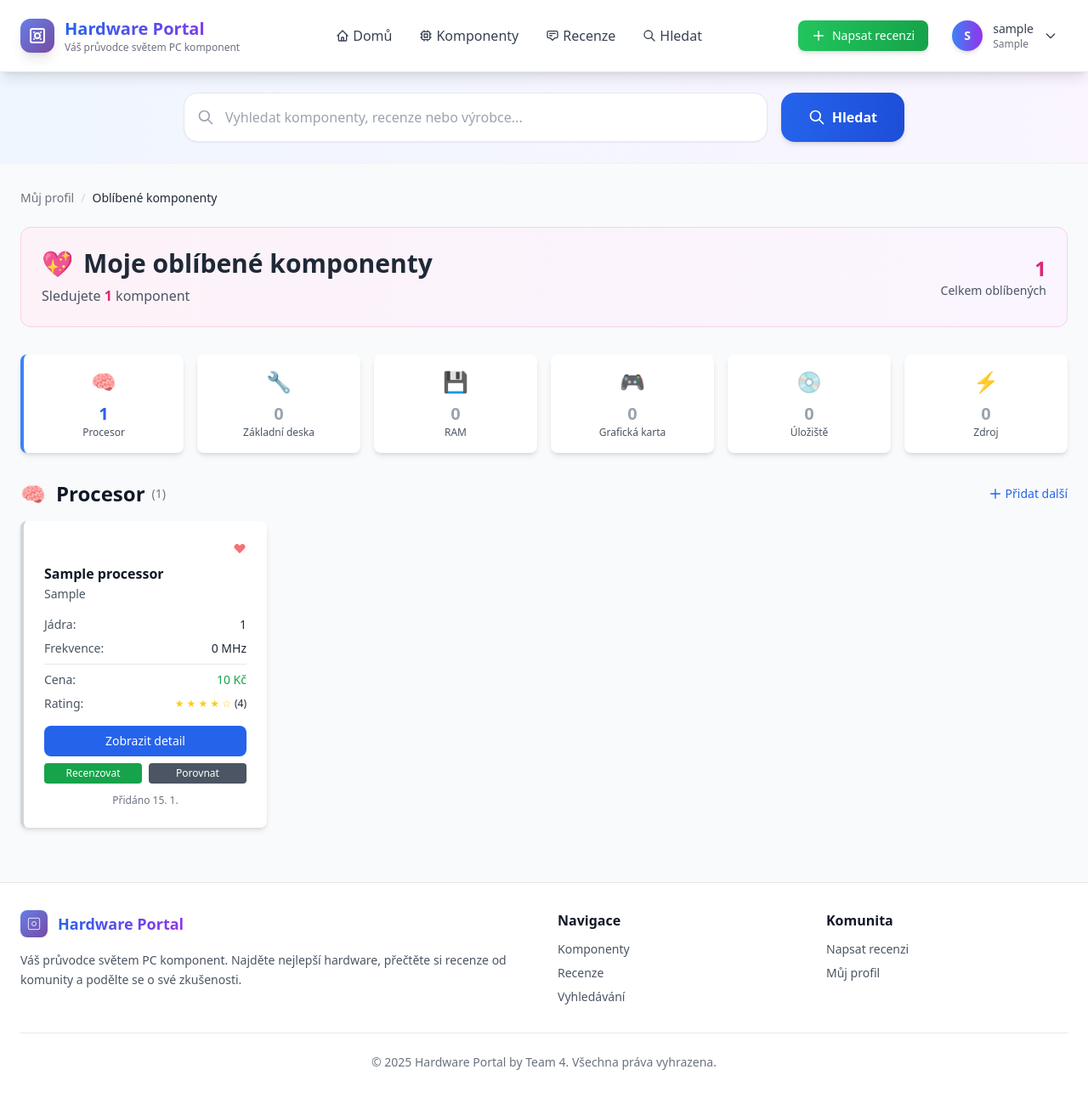
After one commit to AshenVoid/HWPortal, a Django app: page /favorites/ in a window 1280 px wide. The commit adds this page. Shown: the whole page at 85% size. Run offline with Django 5.2, Linux system fonts and the light colour scheme; a user stored in the database is signed in; tables that the repository leaves empty hold one stand-in row (values such as "Sample post"); some libraries are stand-ins or nearby versions.

Commit message:
feature: favorites, added my_favorites, two models, dict unpack extras

```diff
--- a/HWPortal/viewer/templates/viewer/base.html
+++ b/HWPortal/viewer/templates/viewer/base.html
@@ -152,6 +152,16 @@
                                 <div>
                                     <p class="font-medium">Moje recenze</p>
                                     <p class="text-xs text-gray-500">Spravovat recenze</p>
+                                </div>
+                            </a>
+
+                            <a href="{% url 'my_favorites' %}" class="flex items-center px-4 py-2 text-sm text-gray-700 hover:bg-pink-50 hover:text-pink-600 transition">
+                                <svg class="w-4 h-4 mr-3" fill="currentColor" viewBox="0 0 20 20">
+                                    <path fill-rule="evenodd" d="M3.172 5.172a4 4 0 015.656 0L10 6.343l1.172-1.171a4 4 0 115.656 5.656L10 17.657l-6.828-6.829a4 4 0 010-5.656z" clip-rule="evenodd"/>
+                                </svg>
+                                <div>
+                                    <p class="font-medium">Oblíbené komponenty</p>
+                                    <p class="text-xs text-pink-400">Moje kolekce</p>
                                 </div>
                             </a>
 
--- /dev/null
+++ b/HWPortal/viewer/templates/viewer/my_favorites.html
@@ -0,0 +1,287 @@
+{% extends 'viewer/base.html' %}
+{% load dict_extras %}
+
+{% block title %}Moje oblíbené komponenty - Hardware Portal{% endblock %}
+
+{% block content %}
+<div class="max-w-7xl mx-auto">
+    <!-- Breadcrumbs -->
+    <nav class="mb-6">
+        <ol class="flex items-center space-x-2 text-sm text-gray-500">
+            <li><a href="{% url 'profile' %}" class="hover:text-blue-600">Můj profil</a></li>
+            <li class="text-gray-300">/</li>
+            <li class="text-gray-800 font-medium">Oblíbené komponenty</li>
+        </ol>
+    </nav>
+
+    <!-- Header s přehledem -->
+    <div class="bg-gradient-to-r from-pink-50 to-purple-50 rounded-xl p-6 mb-8 border border-pink-200">
+        <div class="flex items-center justify-between">
+            <div>
+                <h1 class="text-3xl font-bold text-gray-800 mb-2 flex items-center">
+                    <span class="mr-3">💖</span>
+                    Moje oblíbené komponenty
+                </h1>
+                <p class="text-gray-600">
+                    Sledujete <span class="font-semibold text-pink-600">{{ stats.total_favorites }}</span> komponent
+                    {% if recent_activities_count > 0 %}
+                        • <span class="font-semibold text-blue-600">{{ recent_activities_count }}</span> nových aktivit
+                    {% endif %}
+                </p>
+            </div>
+            <div class="text-right">
+                <div class="text-2xl font-bold text-pink-600">{{ stats.total_favorites }}</div>
+                <div class="text-sm text-gray-600">Celkem oblíbených</div>
+            </div>
+        </div>
+    </div>
+
+    <!-- Rychlé statistiky podle typu -->
+    {% if stats.total_favorites > 0 %}
+    <div class="grid grid-cols-2 md:grid-cols-3 lg:grid-cols-6 gap-4 mb-8">
+        {% for component_type, display_name in component_types %}
+            {% with count=stats.by_type|get_item:component_type|default:0 %}
+            <div class="bg-white rounded-lg shadow-md p-4 text-center {% if count > 0 %}border-l-4 border-blue-500{% endif %}">
+                <div class="text-2xl mb-2">
+                    {% if component_type == 'processor' %}🧠
+                    {% elif component_type == 'graphics_card' %}🎮
+                    {% elif component_type == 'ram' %}💾
+                    {% elif component_type == 'storage' %}💿
+                    {% elif component_type == 'motherboard' %}🔧
+                    {% elif component_type == 'power_supply' %}⚡
+                    {% endif %}
+                </div>
+                <div class="text-xl font-bold {% if count > 0 %}text-blue-600{% else %}text-gray-400{% endif %}">{{ count }}</div>
+                <div class="text-xs text-gray-600">{{ display_name }}</div>
+            </div>
+            {% endwith %}
+        {% endfor %}
+    </div>
+    {% endif %}
+
+    <!-- Nedávné aktivity -->
+    {% if recent_activities %}
+    <div class="bg-white rounded-lg shadow-lg p-6 mb-8">
+        <h2 class="text-xl font-bold text-gray-900 mb-4 flex items-center">
+            <span class="mr-2">🔔</span>
+            Nedávné aktivity
+            <span class="ml-2 text-sm font-normal bg-blue-100 text-blue-800 px-2 py-1 rounded-full">{{ recent_activities|length }}</span>
+        </h2>
+
+        <div class="space-y-3 max-h-64 overflow-y-auto">
+            {% for activity in recent_activities %}
+            <div class="flex items-center p-3 {% if not activity.is_read %}bg-blue-50{% else %}bg-gray-50{% endif %} rounded-lg">
+                <div class="w-10 h-10 {% if not activity.is_read %}bg-blue-100{% else %}bg-gray-100{% endif %} rounded-full flex items-center justify-center mr-3">
+                    {% if activity.activity_type == 'new_review' %}📝
+                    {% elif activity.activity_type == 'price_change' %}💰
+                    {% elif activity.activity_type == 'rating_change' %}⭐
+                    {% else %}📊
+                    {% endif %}
+                </div>
+                <div class="flex-1">
+                    <p class="font-medium text-gray-900 text-sm">{{ activity.title }}</p>
+                    <p class="text-xs text-gray-600">{{ activity.description }}</p>
+                    <p class="text-xs text-gray-500 mt-1">{{ activity.date_created|timesince }} ago</p>
+                </div>
+                {% if activity.related_review %}
+                <a href="{% url 'reviews' %}" class="text-blue-600 hover:text-blue-700 text-sm">
+                    Zobrazit recenzi →
+                </a>
+                {% endif %}
+            </div>
+            {% endfor %}
+        </div>
+    </div>
+    {% endif %}
+
+    <!-- Oblíbené komponenty seskupené podle typu -->
+    {% if favorites_by_type %}
+        {% for component_type, favorites in favorites_by_type.items %}
+        <div class="mb-8">
+            <div class="flex items-center justify-between mb-4">
+                <h2 class="text-2xl font-bold text-gray-900 flex items-center">
+                    <span class="mr-3">
+                        {% if component_type == 'processor' %}🧠
+                        {% elif component_type == 'graphics_card' %}🎮
+                        {% elif component_type == 'ram' %}💾
+                        {% elif component_type == 'storage' %}💿
+                        {% elif component_type == 'motherboard' %}🔧
+                        {% elif component_type == 'power_supply' %}⚡
+                        {% endif %}
+                    </span>
+                    {% for ct, display_name in component_types %}
+                        {% if ct == component_type %}{{ display_name }}{% endif %}
+                    {% endfor %}
+                    <span class="ml-2 text-sm font-normal text-gray-500">({{ favorites|length }})</span>
+                </h2>
+
+                <!-- Možnost přidat další -->
+                <a href="{% url 'components' %}?type={{ component_type }}"
+                   class="text-blue-600 hover:text-blue-700 text-sm font-medium flex items-center">
+                    <svg class="w-4 h-4 mr-1" fill="none" stroke="currentColor" viewBox="0 0 24 24">
+                        <path stroke-linecap="round" stroke-linejoin="round" stroke-width="2" d="M12 4v16m8-8H4"/>
+                    </svg>
+                    Přidat další
+                </a>
+            </div>
+
+            <div class="grid md:grid-cols-2 lg:grid-cols-3 xl:grid-cols-4 gap-6">
+                {% for favorite in favorites %}
+                <div class="bg-white rounded-lg shadow-md hover:shadow-lg transition-all duration-200 p-6 border-l-4 {% if favorite.has_recent_activity %}border-green-500 bg-green-50{% else %}border-gray-300{% endif %}">
+
+                    <!-- Activity indicator -->
+                    {% if favorite.has_recent_activity %}
+                    <div class="flex items-center justify-between mb-3">
+                        <span class="text-xs bg-green-100 text-green-800 px-2 py-1 rounded-full font-medium">
+                            🔥 {{ favorite.recent_reviews_count }} nových recenzí
+                        </span>
+                        <button onclick="removeFavorite({{ favorite.id }})"
+                                class="text-red-400 hover:text-red-600 transition-colors"
+                                title="Odebrat z oblíbených">
+                            <svg class="w-4 h-4" fill="currentColor" viewBox="0 0 20 20">
+                                <path fill-rule="evenodd" d="M3.172 5.172a4 4 0 015.656 0L10 6.343l1.172-1.171a4 4 0 115.656 5.656L10 17.657l-6.828-6.829a4 4 0 010-5.656z" clip-rule="evenodd"/>
+                            </svg>
+                        </button>
+                    </div>
+                    {% else %}
+                    <div class="flex items-start justify-between mb-3">
+                        <div></div>
+                        <button onclick="removeFavorite({{ favorite.id }})"
+                                class="text-red-400 hover:text-red-600 transition-colors"
+                                title="Odebrat z oblíbených">
+                            <svg class="w-4 h-4" fill="currentColor" viewBox="0 0 20 20">
+                                <path fill-rule="evenodd" d="M3.172 5.172a4 4 0 015.656 0L10 6.343l1.172-1.171a4 4 0 115.656 5.656L10 17.657l-6.828-6.829a4 4 0 010-5.656z" clip-rule="evenodd"/>
+                            </svg>
+                        </button>
+                    </div>
+                    {% endif %}
+
+                    <!-- Header komponenty -->
+                    <div class="mb-4">
+                        <h3 class="font-semibold text-gray-900 mb-1 leading-tight">{{ favorite.component_name|truncatechars:40 }}</h3>
+                        <p class="text-sm text-gray-600">{{ favorite.component_manufacturer }}</p>
+                    </div>
+
+                    <!-- Klíčové specs -->
+                    <div class="space-y-2 text-sm mb-4">
+                        {% with component=favorite.component %}
+                            {% if component_type == 'processor' %}
+                                <div class="flex justify-between">
+                                    <span class="text-gray-600">Jádra:</span>
+                                    <span class="font-medium">{{ component.corecount }}</span>
+                                </div>
+                                <div class="flex justify-between">
+                                    <span class="text-gray-600">Frekvence:</span>
+                                    <span class="font-medium">{{ component.clock }} MHz</span>
+                                </div>
+                            {% elif component_type == 'graphics_card' %}
+                                <div class="flex justify-between">
+                                    <span class="text-gray-600">VRAM:</span>
+                                    <span class="font-medium">{{ component.vram }}GB</span>
+                                </div>
+                                <div class="flex justify-between">
+                                    <span class="text-gray-600">TGP:</span>
+                                    <span class="font-medium">{{ component.tgp }}W</span>
+                                </div>
+                            {% elif component_type == 'ram' %}
+                                <div class="flex justify-between">
+                                    <span class="text-gray-600">Kapacita:</span>
+                                    <span class="font-medium">{{ component.capacity }}GB</span>
+                                </div>
+                                <div class="flex justify-between">
+                                    <span class="text-gray-600">Frekvence:</span>
+                                    <span class="font-medium">{{ component.clock }} MHz</span>
+                                </div>
+                            {% elif component_type == 'storage' %}
+                                <div class="flex justify-between">
+                                    <span class="text-gray-600">Kapacita:</span>
+                                    <span class="font-medium">{{ component.capacity }}GB</span>
+                                </div>
+                            {% elif component_type == 'motherboard' %}
+                                <div class="flex justify-between">
+                                    <span class="text-gray-600">Socket:</span>
+                                    <span class="font-medium">{{ component.socket }}</span>
+                                </div>
+                            {% elif component_type == 'power_supply' %}
+                                <div class="flex justify-between">
+                                    <span class="text-gray-600">Výkon:</span>
+                                    <span class="font-medium">{{ component.maxpower }}W</span>
+                                </div>
+                            {% endif %}
+                        {% endwith %}
+
+                        <!-- Cena a rating -->
+                        <div class="flex justify-between border-t border-gray-200 pt-2">
+                            <span class="text-gray-600">Cena:</span>
+                            <span class="font-medium text-green-600">{{ favorite.component.price|floatformat:0 }} Kč</span>
+                        </div>
+                        <div class="flex justify-between">
+                            <span class="text-gray-600">Rating:</span>
+                            <div class="flex items-center">
+                                <div class="flex text-yellow-400 text-xs mr-1">
+                                    {% for i in "12345" %}
+                                        {% if forloop.counter <= favorite.component.rating %}★{% else %}☆{% endif %}
+                                    {% endfor %}
+                                </div>
+                                <span class="text-xs">({{ favorite.component.rating }})</span>
+                            </div>
+                        </div>
+                    </div>
+
+                    <!-- Akční tlačítka -->
+                    <div class="space-y-2">
+                        <a href="{% url 'component_detail' component_type favorite.component.id %}"
+                           class="w-full text-center px-3 py-2 bg-blue-600 text-white text-sm rounded-lg hover:bg-blue-700 transition block">
+                            Zobrazit detail
+                        </a>
+                        <div class="grid grid-cols-2 gap-2">
+                            <a href="{% url 'create_review_for_component' component_type favorite.component.id %}"
+                               class="text-center px-2 py-1 bg-green-600 text-white text-xs rounded hover:bg-green-700 transition">
+                                Recenzovat
+                            </a>
+                            <button class="text-center px-2 py-1 bg-gray-600 text-white text-xs rounded hover:bg-gray-700 transition">
+                                Porovnat
+                            </button>
+                        </div>
+                    </div>
+
+                    <!-- Datum přidání -->
+                    <div class="text-xs text-gray-500 mt-3 text-center">
+                        Přidáno {{ favorite.date_added|date:"j. n." }}
+                    </div>
+                </div>
+                {% endfor %}
+            </div>
+        </div>
+        {% endfor %}
+    {% else %}
+        <!-- Žádné oblíbené komponenty -->
+        <div class="bg-white rounded-lg shadow-md p-12 text-center">
+            <div class="w-20 h-20 bg-gray-100 rounded-full flex items-center justify-center mx-auto mb-6">
+                <svg class="w-10 h-10 text-gray-400" fill="none" stroke="currentColor" viewBox="0 0 24 24">
+                    <path stroke-linecap="round" stroke-linejoin="round" stroke-width="2" d="M4.318 6.318a4.5 4.5 0 000 6.364L12 20.364l7.682-7.682a4.5 4.5 0 00-6.364-6.364L12 7.636l-1.318-1.318a4.5 4.5 0 00-6.364 0z"/>
+                </svg>
+            </div>
+            <h3 class="text-xl font-medium text-gray-900 mb-2">Zatím žádné oblíbené komponenty</h3>
+            <p class="text-gray-500 mb-6">
+                Začněte přidávat komponenty do oblíbených a vytvořte si svou osobní kolekci!<br>
+                <span class="text-sm">Můžete sledovat až několik komponent každého typu.</span>
+            </p>
+            <a href="{% url 'components' %}"
+               class="inline-block px-6 py-3 bg-blue-600 text-white rounded-lg hover:bg-blue-700 transition">
+                Prohlédnout komponenty
+            </a>
+        </div>
+    {% endif %}
+</div>
+
+<!-- JavaScript -->
+<script>
+function removeFavorite(favoriteId) {
+    if (confirm('Opravdu chcete odebrat tuto komponentu z oblíbených?')) {
+        window.location.href = `/favorites/remove/${favoriteId}/`;
+    }
+}
+</script>
+
+{% endblock %}
--- /dev/null
+++ b/HWPortal/viewer/templatetags/dict_extras.py
@@ -0,0 +1,9 @@
+from django import template
+
+register = template.Library()
+
+@register.filter
+def get_item(dictionary, key):
+    if dictionary is None:
+        return None
+    return dictionary.get(key)
--- a/HWPortal/viewer/urls.py
+++ b/HWPortal/viewer/urls.py
@@ -22,6 +22,14 @@ urlpatterns = [
     path('review/toggle-visibility/<int:review_id>/', views.toggle_review_visibility, name='toggle_review_visibility'),
     path('get-user-votes/', views.get_user_votes, name='get_user_votes'),
 
+    # Favorites
+    path('favorites/', views.my_favorites_view, name='my_favorites'),
+    path('favorites/toggle/', views.toggle_favorite_ajax, name='toggle_favorite_ajax'),
+    path('favorites/check/<str:component_type>/<int:component_id>/', views.check_favorite_status,
+         name='check_favorite_status'),
+    path('favorites/remove/<int:favorite_id>/', views.remove_favorite_view, name='remove_favorite'),
+    path('get-user-favorites/', views.get_user_favorites, name='get_user_favorites'),
+
     #AUTH URLS
     path('login/', views.login_view, name='login'),
     path('register/', views.register_view, name='register'),
--- a/HWPortal/viewer/views.py
+++ b/HWPortal/viewer/views.py
@@ -13,7 +13,8 @@ from django.utils import timezone
 from django.views.decorators.http import require_POST
 
 from .forms import CustomLoginForm, CustomUserCreationForm, ReviewForm
-from .models import Processors, Reviews, Ram, Storage, Motherboards, PowerSupplyUnits, GraphicsCards, ReviewVotes
+from .models import Processors, Reviews, Ram, Storage, Motherboards, PowerSupplyUnits, GraphicsCards, ReviewVotes, \
+    UserFavorites, COMPONENT_TYPES
 
 
 # Create your views here.
@@ -1205,3 +1206,164 @@ def toggle_review_visibility(request, review_id):
         })
 
     return JsonResponse({'success': False, 'error': 'Neplatný požadavek'})
+
+@login_required
+@require_POST
+def toggle_favorite_ajax(request):
+    """AJAX endpoint pro přidání/odebrání komponenty z oblíbených"""
+    try:
+        data = json.loads(request.body)
+        component_type = data.get('component_type')
+        component_id = data.get('component_id')
+
+        if not component_type or not component_id:
+            return JsonResponse({'success': False, 'error': 'Chybí povinné parametry'})
+
+        # Mapování typů komponent na modely
+        model_mapping = {
+            'processor': Processors,
+            'motherboard': Motherboards,
+            'ram': Ram,
+            'graphics_card': GraphicsCards,
+            'storage': Storage,
+            'power_supply': PowerSupplyUnits,
+        }
+
+        if component_type not in model_mapping:
+            return JsonResponse({'success': False, 'error': 'Neplatný typ komponenty'})
+
+        # Získej komponentu
+        ComponentModel = model_mapping[component_type]
+        component = get_object_or_404(ComponentModel, id=component_id)
+
+        # Zkontroluj jestli už je v oblíbených
+        field_name = component_type
+        filter_kwargs = {
+            'user': request.user,
+            field_name: component,
+            'component_type': component_type
+        }
+
+        existing_favorite = UserFavorites.objects.filter(**filter_kwargs).first()
+
+        if existing_favorite:
+            # Odeber z oblíbených
+            existing_favorite.delete()
+            is_favorite = False
+            message = f"{component.name} byl odebrán z oblíbených"
+        else:
+            # Přidej do oblíbených
+            create_kwargs = {
+                'user': request.user,
+                'component_type': component_type,
+                field_name: component
+            }
+            UserFavorites.objects.create(**create_kwargs)
+            is_favorite = True
+            message = f"{component.name} byl přidán do oblíbených"
+
+        return JsonResponse({
+            'success': True,
+            'is_favorite': is_favorite,
+            'message': message
+        })
+
+    except Exception as e:
+        return JsonResponse({'success': False, 'error': str(e)})
+
+@login_required
+def check_favorite_status(request, component_type, component_id):
+    """Kontrola jestli je komponenta v oblíbených"""
+    try:
+        model_mapping = {
+            'processor': Processors,
+            'motherboard': Motherboards,
+            'ram': Ram,
+            'graphics_card': GraphicsCards,
+            'storage': Storage,
+            'power_supply': PowerSupplyUnits,
+        }
+
+        if component_type not in model_mapping:
+            return JsonResponse({'is_favorite': False})
+
+        ComponentModel = model_mapping[component_type]
+        component = get_object_or_404(ComponentModel, id=component_id)
+
+        filter_kwargs = {
+            'user': request.user,
+            component_type: component,
+            'component_type': component_type
+        }
+
+        is_favorite = UserFavorites.objects.filter(**filter_kwargs).exists()
+
+        return JsonResponse({'is_favorite': is_favorite})
+
+    except Exception:
+        return JsonResponse({'is_favorite': False})
+
+@login_required
+def my_favorites_view(request):
+    favorites = UserFavorites.objects.filter(user=request.user).select_related(
+        'processor', 'motherboard', 'ram', 'graphics_card', 'storage', 'power_supply'
+    )
+
+    # Seskupení podle typu komponenty
+    favorites_by_type = {}
+    for favorite in favorites:
+        component_type = favorite.component_type
+        if component_type not in favorites_by_type:
+            favorites_by_type[component_type] = []
+        favorites_by_type[component_type].append(favorite)
+
+    # Statistiky
+    stats = {
+        'total_favorites': favorites.count(),
+        'by_type': {component_type: len(favs) for component_type, favs in favorites_by_type.items()}
+    }
+
+    context = {
+        'favorites_by_type': favorites_by_type,
+        'stats': stats,
+        'component_types': COMPONENT_TYPES,
+    }
+
+    return render(request, 'viewer/my_favorites.html', context)
+
+@login_required
+def remove_favorite_view(request, favorite_id):
+    """Odstraní komponentu z oblíbených"""
+    favorite = get_object_or_404(UserFavorites, id=favorite_id, user=request.user)
+    component_name = favorite.component_name
+
+    favorite.delete()
+    messages.success(request, f'Komponenta "{component_name}" byla odebrána z oblíbených.')
+
+    return redirect('my_favorites')
+
+def get_user_favorites(request):
+    if not request.user.is_authenticated:
+        return JsonResponse({'favorites': []})
+
+    component_ids = request.GET.get('component_ids', '').split(',')
+    component_type = request.GET.get('component_type', '')
+
+    if not component_ids or not component_type:
+        return JsonResponse({'favorites': []})
+
+    try:
+        component_ids = [int(cid) for cid in component_ids if cid.isdigit()]
+    except ValueError:
+        return JsonResponse({'favorites': []})
+
+    # Filtruj oblíbené podle typu a ID
+    filter_kwargs = {
+        'user': request.user,
+        'component_type': component_type,
+        f'{component_type}__id__in': component_ids
+    }
+
+    favorites = UserFavorites.objects.filter(**filter_kwargs).values_list(f'{component_type}__id', flat=True)
+
+    return JsonResponse({'favorites': list(favorites)})
```
Also changed, not shown: HWPortal/viewer/models.py (+133 -0 lines), HWPortal/viewer/templates/viewer/component_detail.html (+94 -3 lines), HWPortal/viewer/templatetags/__init__.py (added).
